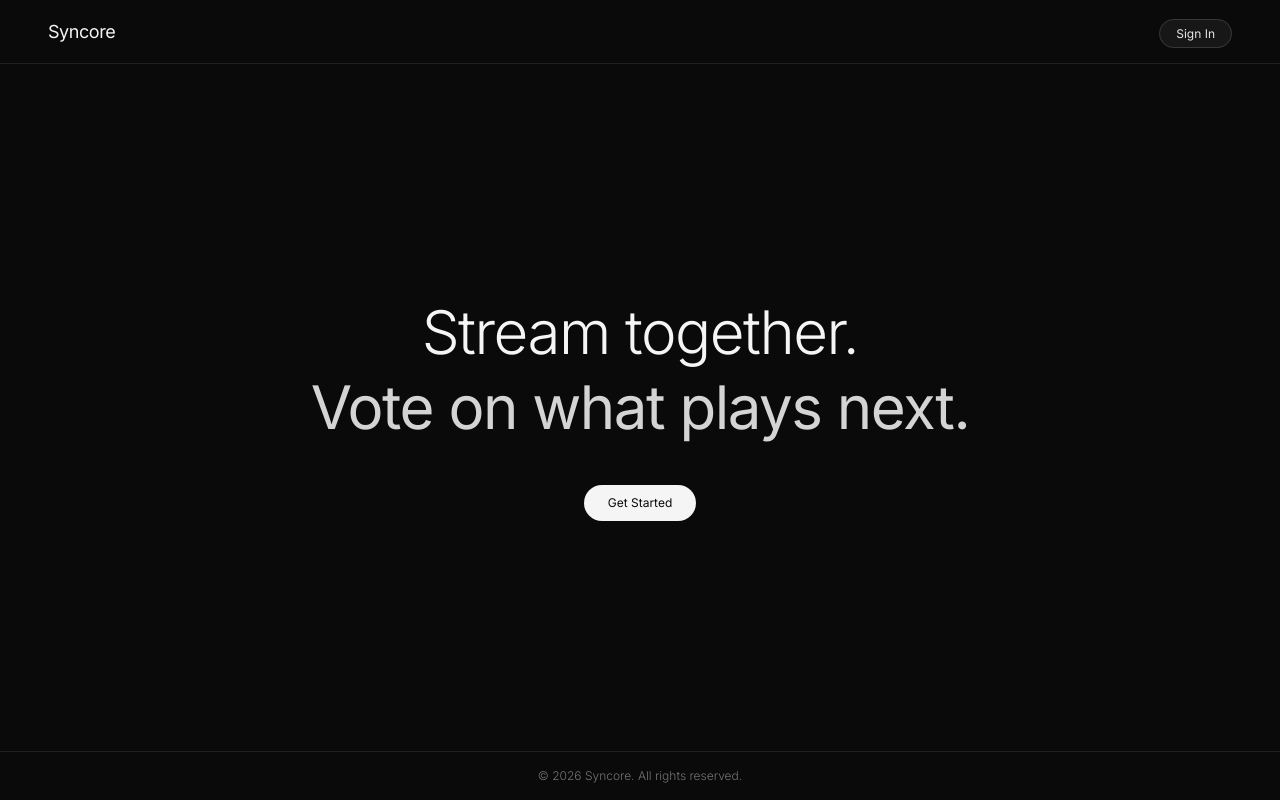
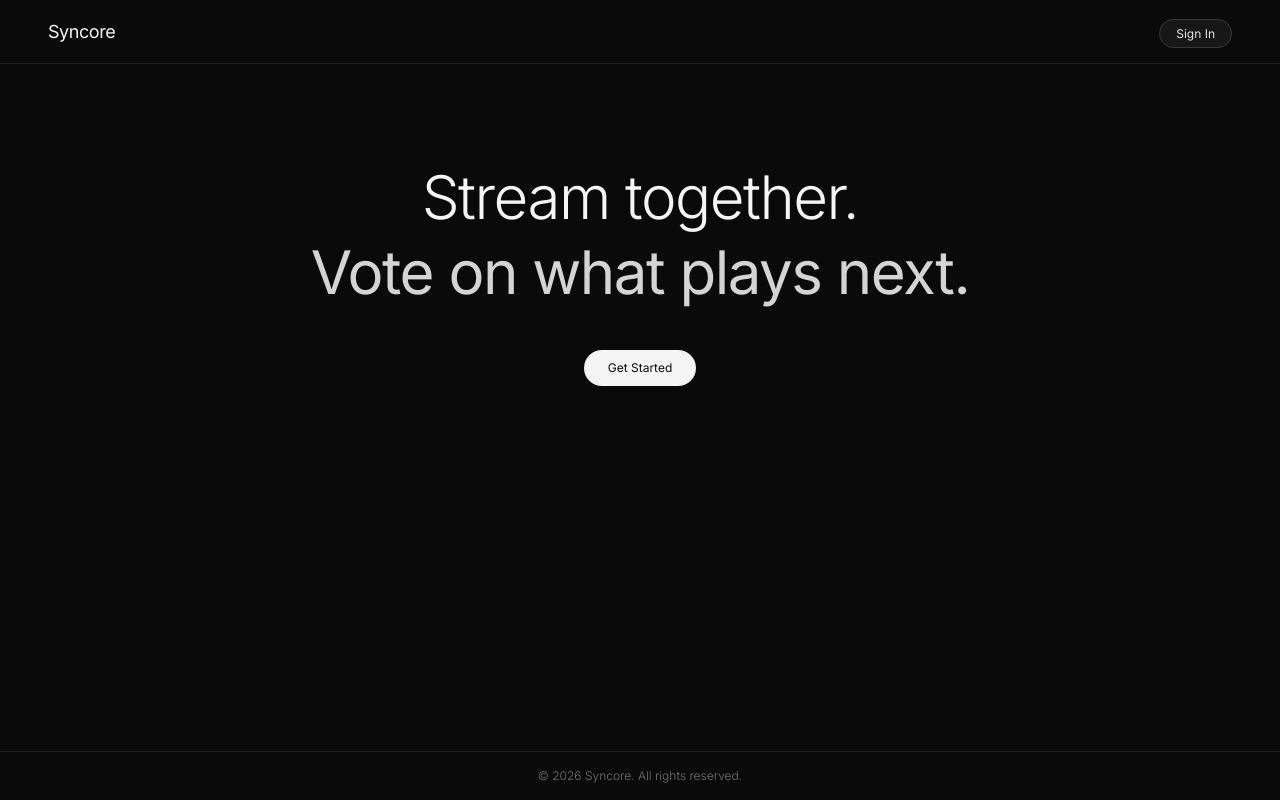
Before and after one commit to ayaanshilledar/syncore, a Next.js app in the folder syncore/: page / in a window 1280 px wide. Built offline with nearby package versions, Linux system fonts and the light colour scheme; no server answers.

Commit message:
layout: align hero section to top under header

```diff
--- a/syncore/app/page.tsx
+++ b/syncore/app/page.tsx
@@ -32,7 +32,7 @@ export default async function HomePage() {
       </header>
 
       {/* Hero Section */}
-      <main className="flex flex-1 flex-col items-center justify-center px-6 py-20 text-center sm:px-12">
+      <main className="flex flex-1 flex-col items-center justify-start px-6 pt-16 sm:pt-24 pb-12 text-center sm:px-12">
         <div className="max-w-2xl space-y-6">
           <h1 className="text-4xl font-light tracking-tight sm:text-6xl text-neutral-100 leading-tight">
             Stream together. <br />
```
